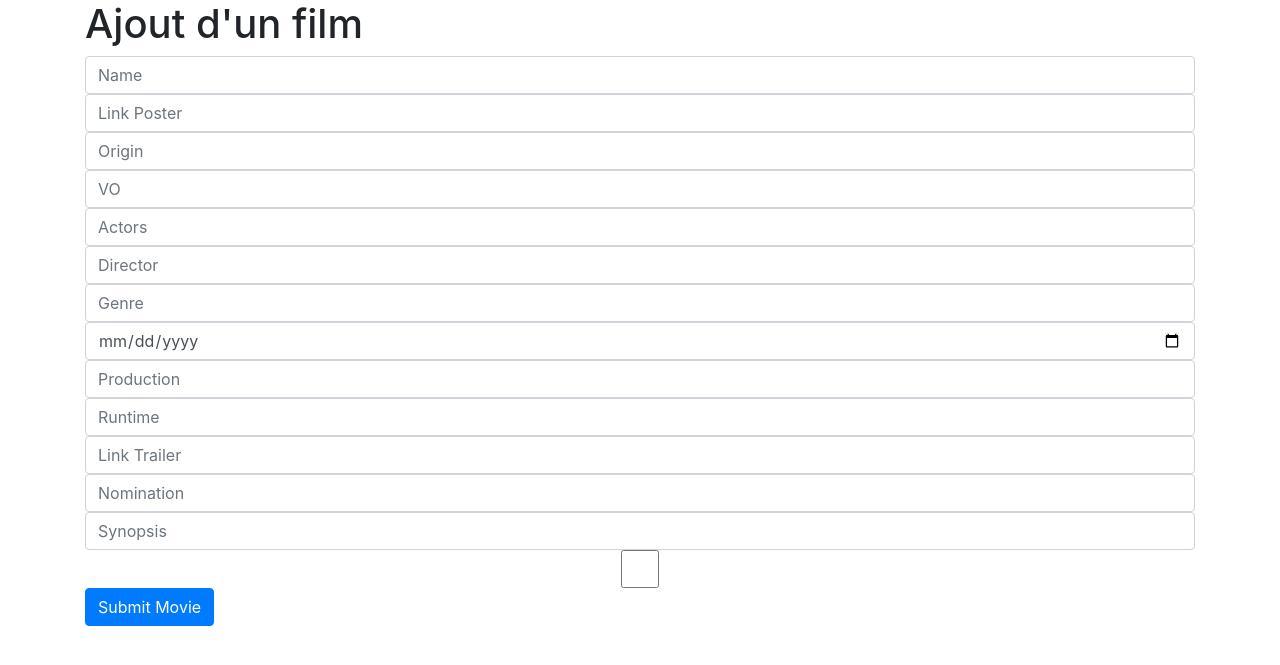
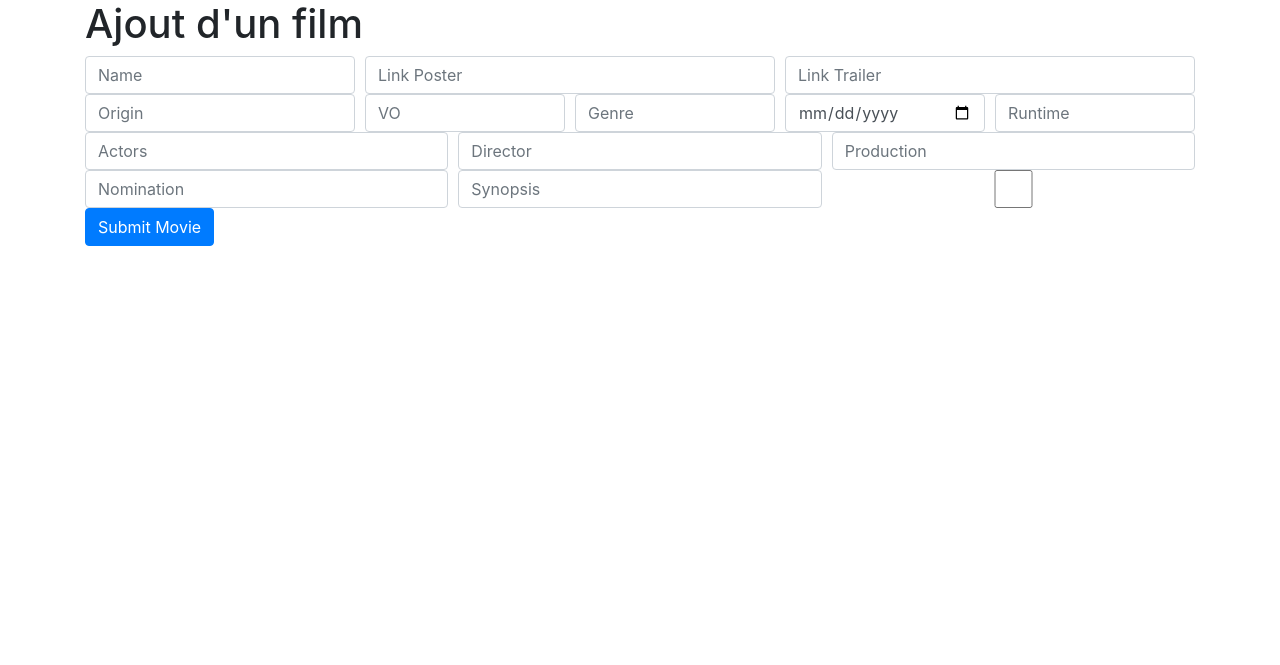
Before and after one commit to AcesTV/DEVFlix, a PHP site: template templates/Movie/addMovie.html.twig in a window 1280 px wide. Shown: the part 56-721 px from the top of the page. Run offline with PHP 8.4, Linux system fonts and the light colour scheme; the template is opened without the code that fills it, so the values that code supplies are empty; style sheets or scripts are compiled from the project's sources; some libraries are stand-ins or nearby versions.

Commit message:
Create HTACCESS + addmovie changes

```diff
--- a/templates/Movie/addMovie.html.twig
+++ b/templates/Movie/addMovie.html.twig
@@ -10,21 +10,66 @@
     <h1>Ajout d'un film</h1>
 
     <form name="addMovie" method="post" action="?controller=Movie&action=AddMovie">
+        <div class="form-row">
+            <div class="col-3">
                 <input class="form-control" id="Name" type="text" name="Name" placeholder="Name" required>
+            </div>
+            <div class="col">
                 <input class="form-control" id="Poster" type="text" name="Poster" placeholder="Link Poster" required>
+            </div>
+            <div class="col">
+                <input class="form-control" id="Trailer" type="text" name="Trailer" placeholder="Link Trailer">
+            </div>
+        </div>
+
+        <div class="form-row">
+            <div class="col-3">
                 <input class="form-control" id="Origin" type="text" name="Origin" placeholder="Origin">
+            </div>
+            <div class="col">
                 <input class="form-control" id="VO" type="text" name="VO" placeholder="VO">
+            </div>
+            <div class="col">
+                <input class="form-control" id="Genre" type="text" name="Genre" placeholder="Genre">
+            </div>
+            <div class="col">
+                <input class="form-control" id="ReleaseDate" type="date" name="ReleaseDate" placeholder="ReleaseDate">
+            </div>
+            <div class="col">
+                <input class="form-control" id="Runtime" type="number" name="Runtime" placeholder="Runtime" required>
+            </div>
+        </div>
+
+        <div class="form-row">
+            <div class="col">
                 <input class="form-control" id="Actors" type="text" name="Actors" placeholder="Actors">
+            </div>
+            <div class="col">
                 <input class="form-control" id="Director" type="text" name="Director" placeholder="Director">
-        <input class="form-control" id="Genre" type="text" name="Genre" placeholder="Genre">
-        <input class="form-control" id="ReleaseDate" type="date" name="ReleaseDate" placeholder="ReleaseDate">
+            </div>
+            <div class="col">
                 <input class="form-control" id="Production" type="text" name="Production" placeholder="Production">
-        <input class="form-control" id="Runtime" type="number" name="Runtime" placeholder="Runtime" required>
-        <input class="form-control" id="Trailer" type="text" name="Trailer" placeholder="Link Trailer">
+            </div>
+        </div>
+
+        <div class="form-row">
+            <div class="col">
                 <input class="form-control" id="Nomination" type="text" name="Nomination" placeholder="Nomination">
+            </div>
+            <div class="col">
                 <input class="form-control" id="Synopsis" type="text" name="Synopsis" placeholder="Synopsis" required>
+            </div>
+            <div class="col">
+
                 <input class="form-control" id="DVD" type="checkbox" name="DVD">
+            </div>
+        </div>
 
-        <input class="btn btn-primary mb-2" type="submit" value="Submit Movie">
+        <div class="form-row">
+            <div class="col">
+                <button class="btn btn-primary mb-2" type="submit">Submit Movie</button>
+            </div>
+        </div>
+
     </form>
 {% endblock %}
```
Also changed, not shown: public/.htaccess (added). Lines whose indentation alone changed are shown as unchanged.
